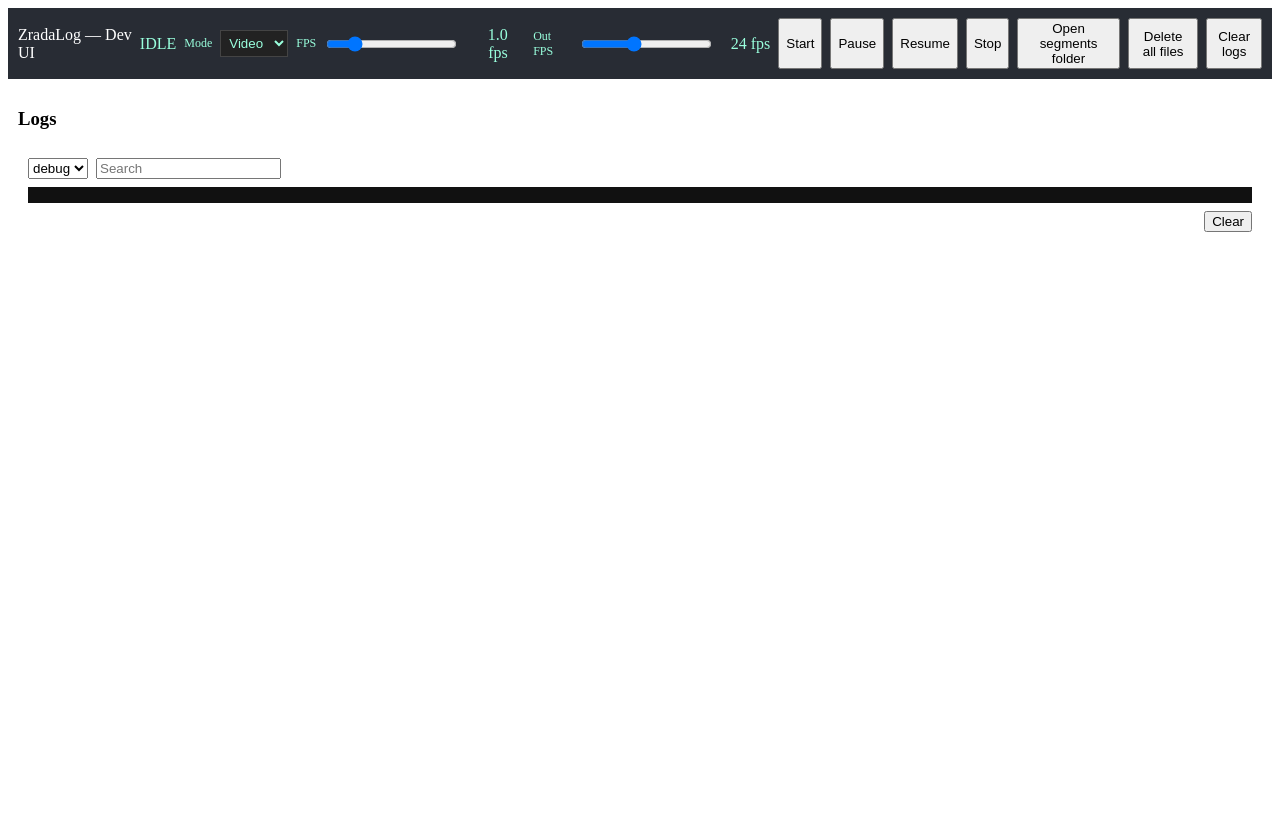
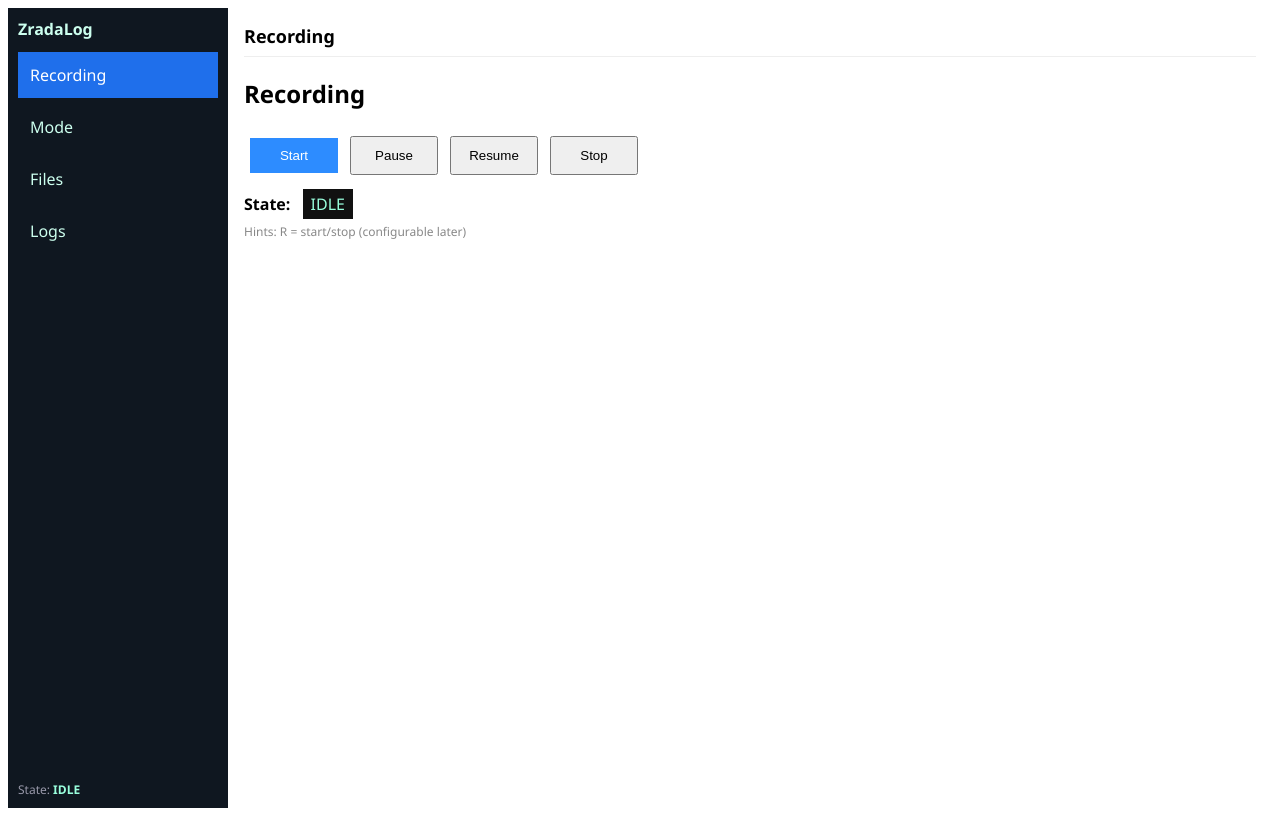
Before and after one commit to DmitriyVovk/ZradaLog, a React (Vite) app: page / in a window 1280 px wide. Built offline with nearby package versions, Linux system fonts and the light colour scheme.

Commit message:
stable 1

```diff
--- a/src/App.tsx
+++ b/src/App.tsx
@@ -1,124 +1,100 @@
 import React from 'react';
-import LogWindow from './components/LogWindow';
+import RecordingControls from './components/controls/RecordingControls';
+import ModeControls from './components/controls/ModeControls';
+import FileControls from './components/controls/FileControls';
+import LogControls from './components/controls/LogControls';
 
 export const App: React.FC = () => {
   const [state, setState] = React.useState<string>('idle');
   const [fps, setFps] = React.useState<number>(1);
   const [mode, setMode] = React.useState<'video' | 'image'>('video');
   const [outputFps, setOutputFps] = React.useState<number>(24);
+  const [activeTab, setActiveTab] = React.useState<'recording'|'mode'|'files'|'logs'>('recording');
 
   React.useEffect(() => {
     const init = async () => {
-      // get current recorder state
       const s = (window as any).zradaControls?.getState?.() ?? 'idle';
-      // getState may be a Promise
       const resolved = typeof s === 'string' ? s : await s;
       setState(resolved);
-      // fetch current FPS
+
       try {
         const g = (window as any).zradaControls?.getFps?.();
         const got = typeof g === 'number' ? g : await g;
         const v = got?.fps ?? got ?? 1;
         setFps(Number(v) || 1);
-      } catch (_) {
-        setFps(1);
-      }
-      // fetch current mode
+      } catch (_) { setFps(1); }
+
       try {
         const m = (window as any).zradaControls?.getMode?.();
         const rm = (typeof m === 'string') ? m : (await m)?.mode;
         if (rm === 'image' || rm === 'video') setMode(rm);
       } catch (_) {}
-      // fetch output fps
+
       try {
         const of = (window as any).zradaControls?.getOutputFps?.();
         const ro = (typeof of === 'number') ? of : (await of)?.fps;
         if (typeof ro === 'number') setOutputFps(Number(ro) || 24);
       } catch (_) {}
-      // subscribe to state changes
+
       const unsub = (window as any).zradaControls?.subscribeState?.((st: string) => setState(st));
       return () => { if (typeof unsub === 'function') unsub(); };
     };
     init();
   }, []);
 
+  // Handlers passed to controls
+  const handleStart = () => (window as any).zradaControls?.start?.();
+  const handlePause = () => (window as any).zradaControls?.pause?.();
+  const handleResume = () => (window as any).zradaControls?.resume?.();
+  const handleStop = () => (window as any).zradaControls?.stop?.();
+
+  const setModeAndPersist = async (m: 'video'|'image') => {
+    setMode(m);
+    try { await (window as any).zradaControls?.setMode?.(m); } catch (err) { console.error(err); }
+  };
+  const setFpsAndPersist = async (v: number) => {
+    setFps(v);
+    try { await (window as any).zradaControls?.setFps?.(v); } catch (err) { console.error(err); }
+  };
+  const setOutputFpsAndPersist = async (v: number) => {
+    setOutputFps(v);
+    try { await (window as any).zradaControls?.setOutputFps?.(v); } catch (err) { console.error(err); }
+  };
+
+  const tabStyle: React.CSSProperties = { padding:12, cursor:'pointer' };
+  const activeTabStyle: React.CSSProperties = { background:'#1f6feb', color:'#fff' };
+
   return (
-    <div style={{display:'flex', flexDirection:'column', height:'100vh'}}>
-      <header style={{padding:10, background:'#282c34', color:'#fff', display:'flex', alignItems:'center', justifyContent:'space-between'}}>
-        <div>ZradaLog — Dev UI</div>
-        <div style={{display:'flex', gap:8}}>
-          <div style={{alignSelf:'center', color:'#9fd'}}>{state.toUpperCase()}</div>
-          <div style={{display:'flex', alignItems:'center', gap:8}}>
-            <label style={{color:'#9fd', fontSize:12}}>Mode</label>
-            <select value={mode} onChange={async (e) => {
-              const v = (e.target as HTMLSelectElement).value as 'video'|'image';
-              setMode(v);
-              try { await (window as any).zradaControls?.setMode?.(v); } catch (err) { console.error('setMode failed', err); }
-            }} style={{background:'#222',color:'#9fd',border:'1px solid #444',padding:'4px'}}>
-              <option value="video">Video</option>
-              <option value="image">Image</option>
-            </select>
-            <label style={{color:'#9fd', fontSize:12}}>FPS</label>
-            <input
-              type="range"
-              min={0.1}
-              max={5}
-              step={0.1}
-              value={fps}
-              onChange={async (e) => {
-                const v = Number((e.target as HTMLInputElement).value);
-                setFps(v);
-                try {
-                  await (window as any).zradaControls?.setFps?.(v);
-                } catch (err) {
-                  console.error('setFps failed', err);
-                }
-              }}
-              style={{width:140}}
-            />
-            <div style={{color:'#9fd', minWidth:40, textAlign:'right'}}>{fps.toFixed(1)} fps</div>
-            <div style={{width:10}} />
-            <label style={{color:'#9fd', fontSize:12}}>Out FPS</label>
-            <input
-              type="range"
-              min={1}
-              max={60}
-              step={1}
-              value={outputFps}
-              onChange={async (e) => {
-                const v = Number((e.target as HTMLInputElement).value);
-                setOutputFps(v);
-                try { await (window as any).zradaControls?.setOutputFps?.(v); } catch (err) { console.error('setOutputFps failed', err); }
-              }}
-              style={{width:140}}
-            />
-            <div style={{color:'#9fd', minWidth:48, textAlign:'right'}}>{outputFps} fps</div>
-          </div>
-          <button onClick={() => (window as any).zradaControls?.start?.()}>Start</button>
-          <button onClick={() => (window as any).zradaControls?.pause?.()}>Pause</button>
-          <button onClick={() => (window as any).zradaControls?.resume?.()}>Resume</button>
-          <button onClick={() => (window as any).zradaControls?.stop?.()}>Stop</button>
-          <button onClick={async () => {
-            const res = await (window as any).zradaFS?.openSegmentsFolder?.();
-            if (!res?.ok) alert('Open folder failed: ' + (res?.err || 'unknown'));
-          }}>Open segments folder</button>
-          <button onClick={async () => {
-            if (!confirm('Delete ALL segments and output files? This cannot be undone.')) return;
-            const res = await (window as any).zradaAdmin?.deleteAllFiles?.();
-            if (res?.ok) alert('Deleted files: ' + res.deleted);
-            else alert('Delete failed: ' + (res?.err || 'unknown'));
-          }}>Delete all files</button>
-          <button onClick={async () => {
-            if (!confirm('Clear logs?')) return;
-            const res = await (window as any).zradaAdmin?.clearLogs?.();
-            if (res?.ok) alert('Logs cleared'); else alert('Clear failed: ' + (res?.err || 'unknown'));
-          }}>Clear logs</button>
+    <div style={{display:'flex', height:'100vh', fontFamily:'Segoe UI, Roboto, sans-serif'}}>
+      <aside style={{width:220, background:'#0f1720', color:'#cfe', padding:10, boxSizing:'border-box', display:'flex', flexDirection:'column'}}>
+        <div style={{fontWeight:700, marginBottom:12}}>ZradaLog</div>
+        <div role="tablist" aria-orientation="vertical" style={{display:'flex', flexDirection:'column', gap:6}}>
+          <div role="tab" aria-selected={activeTab==='recording'} onClick={() => setActiveTab('recording')} style={{...tabStyle, ...(activeTab==='recording'?activeTabStyle:{})}}>Recording</div>
+          <div role="tab" aria-selected={activeTab==='mode'} onClick={() => setActiveTab('mode')} style={{...tabStyle, ...(activeTab==='mode'?activeTabStyle:{})}}>Mode</div>
+          <div role="tab" aria-selected={activeTab==='files'} onClick={() => setActiveTab('files')} style={{...tabStyle, ...(activeTab==='files'?activeTabStyle:{})}}>Files</div>
+          <div role="tab" aria-selected={activeTab==='logs'} onClick={() => setActiveTab('logs')} style={{...tabStyle, ...(activeTab==='logs'?activeTabStyle:{})}}>Logs</div>
         </div>
-      </header>
-      <main style={{padding:10, flex:1}}>
-        <h3>Logs</h3>
-        <LogWindow />
-      </main>
+        <div style={{marginTop:'auto', fontSize:12, color:'#99a', paddingTop:10}}>
+          <div>State: <strong style={{color:'#9fd'}}>{state.toUpperCase()}</strong></div>
+        </div>
+      </aside>
+
+      <section style={{flex:1, padding:16}}>
+        <div style={{borderBottom:'1px solid #eee', paddingBottom:8, marginBottom:12, display:'flex', justifyContent:'space-between', alignItems:'center'}}>
+          <h1 style={{margin:0, fontSize:18, fontWeight:600}}>{activeTab[0].toUpperCase()+activeTab.slice(1)}</h1>
+        </div>
+
+        <div style={{height:'calc(100% - 56px)'}}>
+          {activeTab === 'recording' && (
+            <RecordingControls state={state} onStart={handleStart} onPause={handlePause} onResume={handleResume} onStop={handleStop} />
+          )}
+          {activeTab === 'mode' && (
+            <ModeControls mode={mode} setMode={setModeAndPersist} fps={fps} setFps={setFpsAndPersist} outputFps={outputFps} setOutputFps={setOutputFpsAndPersist} />
+          )}
+          {activeTab === 'files' && <FileControls />}
+          {activeTab === 'logs' && <LogControls />}
+        </div>
+      </section>
     </div>
   );
 };
--- /dev/null
+++ b/src/components/controls/FileControls.tsx
@@ -0,0 +1,41 @@
+import React from 'react';
+
+const FileControls: React.FC = () => {
+  const openFolder = async () => {
+    try {
+      await (window as any).zradaFS?.openSegmentsFolder?.();
+    } catch (err) {
+      console.error(err);
+      alert('Open folder failed');
+    }
+  };
+
+  const deleteAll = async () => {
+    if (!confirm('Delete ALL segments and output files? This cannot be undone.')) return;
+    const res = await (window as any).zradaAdmin?.deleteAllFiles?.();
+    if (res?.ok) alert('Deleted files: ' + res.deleted); else alert('Delete failed');
+  };
+
+  const mergeAll = async () => {
+    try {
+      await (window as any).zradaAdmin?.mergeAll?.();
+      alert('Merge requested');
+    } catch (err) {
+      console.error(err);
+      alert('Merge failed');
+    }
+  };
+
+  return (
+    <div>
+      <h2>Files</h2>
+      <div style={{display:'flex', flexDirection:'column', gap:8}}>
+        <button onClick={mergeAll}>Merge all</button>
+        <button onClick={openFolder}>Open segments folder</button>
+        <button onClick={deleteAll} style={{color:'#900'}}>Delete all files</button>
+      </div>
+    </div>
+  );
+};
+
+export default FileControls;
--- /dev/null
+++ b/src/components/controls/LogControls.tsx
@@ -0,0 +1,26 @@
+import React from 'react';
+import LogWindow from '../../components/LogWindow';
+
+const LogControls: React.FC = () => {
+  const clearLogs = async () => {
+    if (!confirm('Clear logs?')) return;
+    const res = await (window as any).zradaAdmin?.clearLogs?.();
+    if (res?.ok) alert('Logs cleared'); else alert('Clear failed');
+  };
+
+  return (
+    <div style={{display:'flex', flexDirection:'column', height:'100%'}}>
+      <div style={{display:'flex', justifyContent:'space-between', alignItems:'center'}}>
+        <h2>Logs</h2>
+        <div>
+          <button onClick={clearLogs}>Clear logs</button>
+        </div>
+      </div>
+      <div style={{flex:1, minHeight:120, marginTop:8}}>
+        <LogWindow />
+      </div>
+    </div>
+  );
+};
+
+export default LogControls;
--- /dev/null
+++ b/src/components/controls/ModeControls.tsx
@@ -0,0 +1,63 @@
+import React from 'react';
+
+export interface ModeControlsProps {
+  mode: 'video'|'image';
+  setMode: (m: 'video'|'image') => void;
+  fps: number;
+  setFps: (v: number) => void;
+  outputFps: number;
+  setOutputFps: (v: number) => void;
+}
+
+const ModeControls: React.FC<ModeControlsProps> = ({ mode, setMode, fps, setFps, outputFps, setOutputFps }) => {
+  return (
+    <div>
+      <h2>Mode & FPS</h2>
+      <div style={{marginTop:8}}>
+        <label style={{display:'block', marginBottom:6}}>Mode</label>
+        <select value={mode} onChange={(e) => setMode((e.target as HTMLSelectElement).value as any)} style={{padding:6, background:'#222', color:'#fff'}}>
+          <option value="video">Video</option>
+          <option value="image">Image</option>
+        </select>
+      </div>
+
+      <div style={{marginTop:12}}>
+        <label>Capture FPS</label>
+        <div style={{display:'flex', alignItems:'center', gap:8}}>
+          <input type="range" min={0.1} max={5} step={0.1} value={fps} onChange={(e) => setFps(Number(e.target.value))} style={{flex:1}} />
+          <div style={{minWidth:48, textAlign:'right'}}>{fps.toFixed(1)} fps</div>
+        </div>
+      </div>
+
+      <div style={{marginTop:12}}>
+        <label>Output Speed</label>
+        <div style={{display:'flex', alignItems:'center', gap:8}}>
+          <input type="range" min={1} max={60} step={1} value={outputFps} onChange={(e) => setOutputFps(Number(e.target.value))} style={{flex:1}} />
+          <div style={{minWidth:48, textAlign:'right'}}>{outputFps} fps</div>
+        </div>
+      </div>
+
+      <div style={{marginTop:12, fontSize:13}}>
+        <strong>Preview — 1 hour capture:</strong>
+        <div style={{marginTop:6, color:'#666'}}>
+          {(() => {
+            const frames = Number(fps) * 3600;
+            const seconds = outputFps > 0 ? frames / Number(outputFps) : 0;
+            const s = Math.max(0, Math.round(seconds));
+            const hh = Math.floor(s / 3600);
+            const mm = Math.floor((s % 3600) / 60);
+            const ss = s % 60;
+            const hhStr = hh > 0 ? `${hh}:` : '';
+            const mmStr = hh > 0 ? String(mm).padStart(2, '0') : String(mm);
+            const timeStr = `${hhStr}${mmStr}:${String(ss).padStart(2, '0')}`;
+            return <span>Resulting video length: <strong>{timeStr}</strong> ({s} seconds) — {frames.toFixed(0)} frames</span>;
+          })()}
+        </div>
+      </div>
+
+      <div style={{marginTop:12, fontSize:12, color:'#888'}}>Dedup threshold: placeholder (will add later)</div>
+    </div>
+  );
+};
+
+export default ModeControls;
--- /dev/null
+++ b/src/components/controls/RecordingControls.tsx
@@ -0,0 +1,31 @@
+import React from 'react';
+
+export interface RecordingControlsProps {
+  state: string;
+  onStart?: () => void;
+  onPause?: () => void;
+  onResume?: () => void;
+  onStop?: () => void;
+}
+
+const btnStyle: React.CSSProperties = { padding: '10px 14px', margin: 6, minWidth: 88 };
+
+const RecordingControls: React.FC<RecordingControlsProps> = ({ state, onStart, onPause, onResume, onStop }) => {
+  return (
+    <div>
+      <h2>Recording</h2>
+      <div style={{display:'flex', flexWrap:'wrap', alignItems:'center'}}>
+        <button style={{...btnStyle, background:'#2d8cff', color:'#fff', border:'none'}} onClick={onStart}>Start</button>
+        <button style={btnStyle} onClick={onPause}>Pause</button>
+        <button style={btnStyle} onClick={onResume}>Resume</button>
+        <button style={btnStyle} onClick={onStop}>Stop</button>
+      </div>
+      <div style={{marginTop:12}}>
+        <strong>State:</strong> <span style={{padding:'4px 8px', background:'#111', color:'#9fd', marginLeft:8}}>{state.toUpperCase()}</span>
+      </div>
+      <div style={{marginTop:8, fontSize:12, color:'#888'}}>Hints: R = start/stop (configurable later)</div>
+    </div>
+  );
+};
+
+export default RecordingControls;
```
